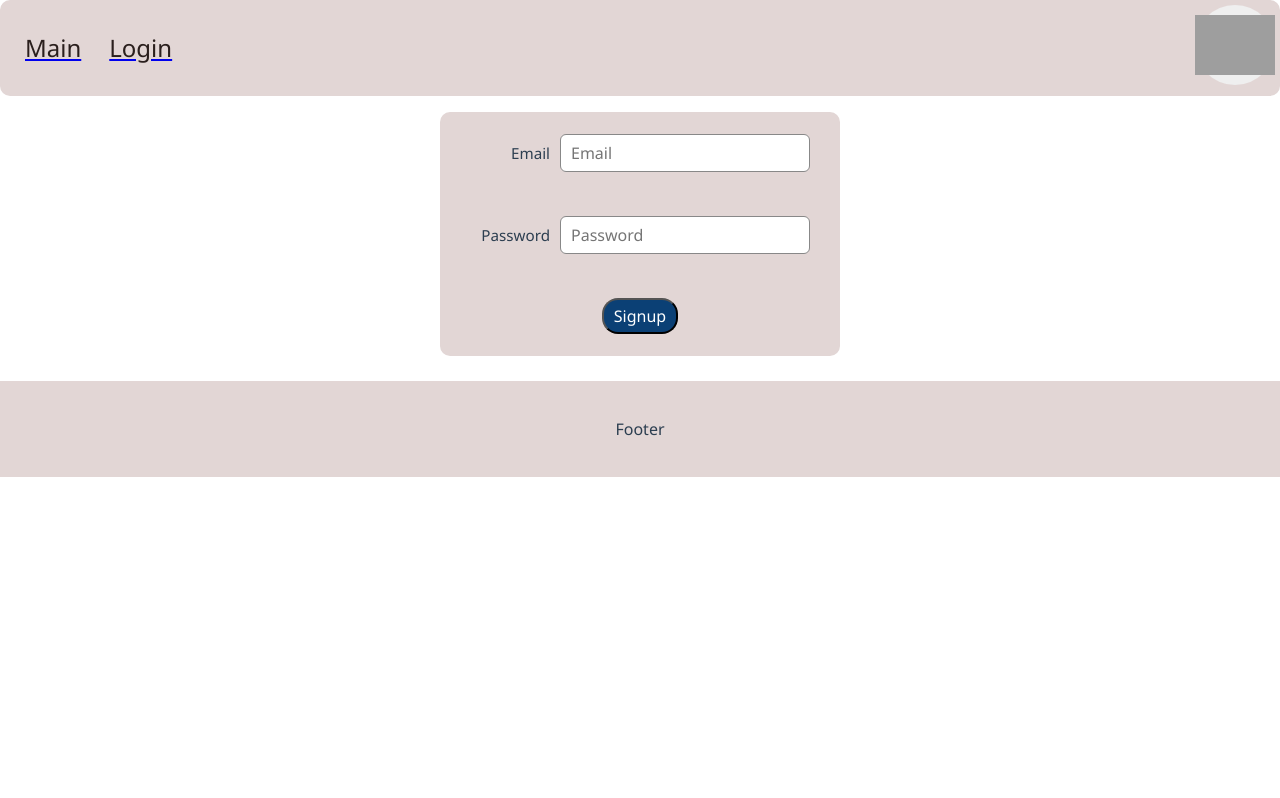
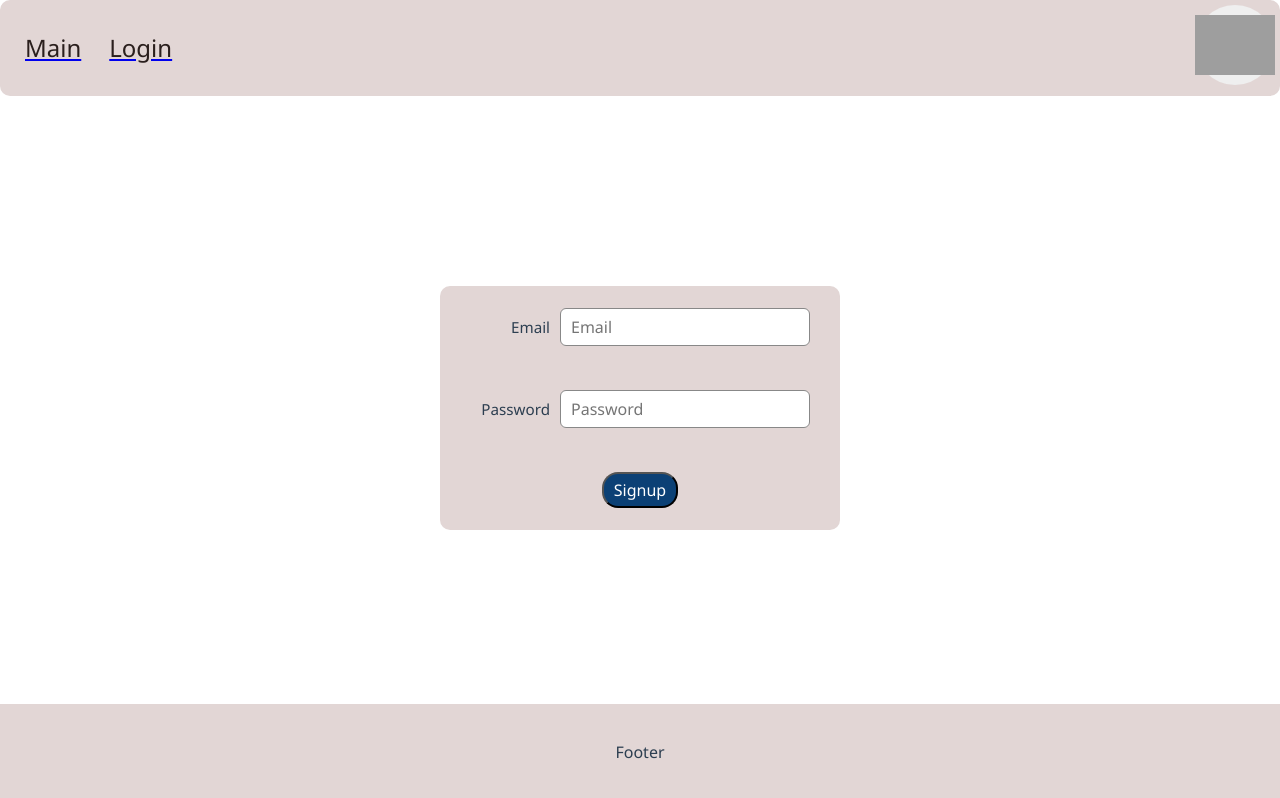
Before and after one commit to Kevinoo5/WebDev, a Vue app: page /#/login in a window 1280 px wide. Built offline with nearby package versions, Linux system fonts and the light colour scheme; grey boxes are pictures that could not be loaded.

Commit message:
fixed footer css

```diff
--- a/src/style.css
+++ b/src/style.css
@@ -255,9 +255,15 @@ main {
 .like {
     padding: 2px;
 }
+.login,
+.home {
+    display: flex;
+    flex-direction: column;
+    min-height: 100vh;
+}
 
 footer {
-    margin-top: 25px;
+    margin-top: auto;
     display: flex;
     background-color: #e2d6d5;
     justify-content: center;
```
